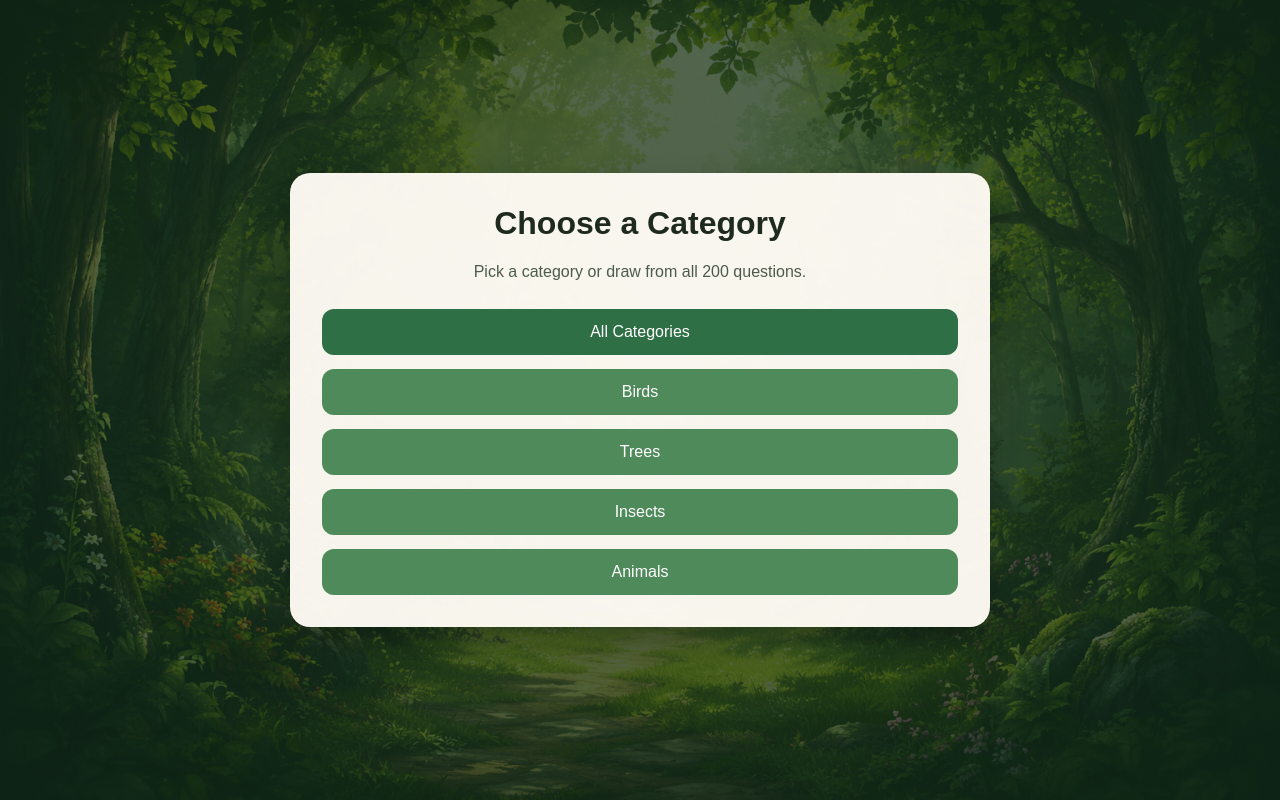
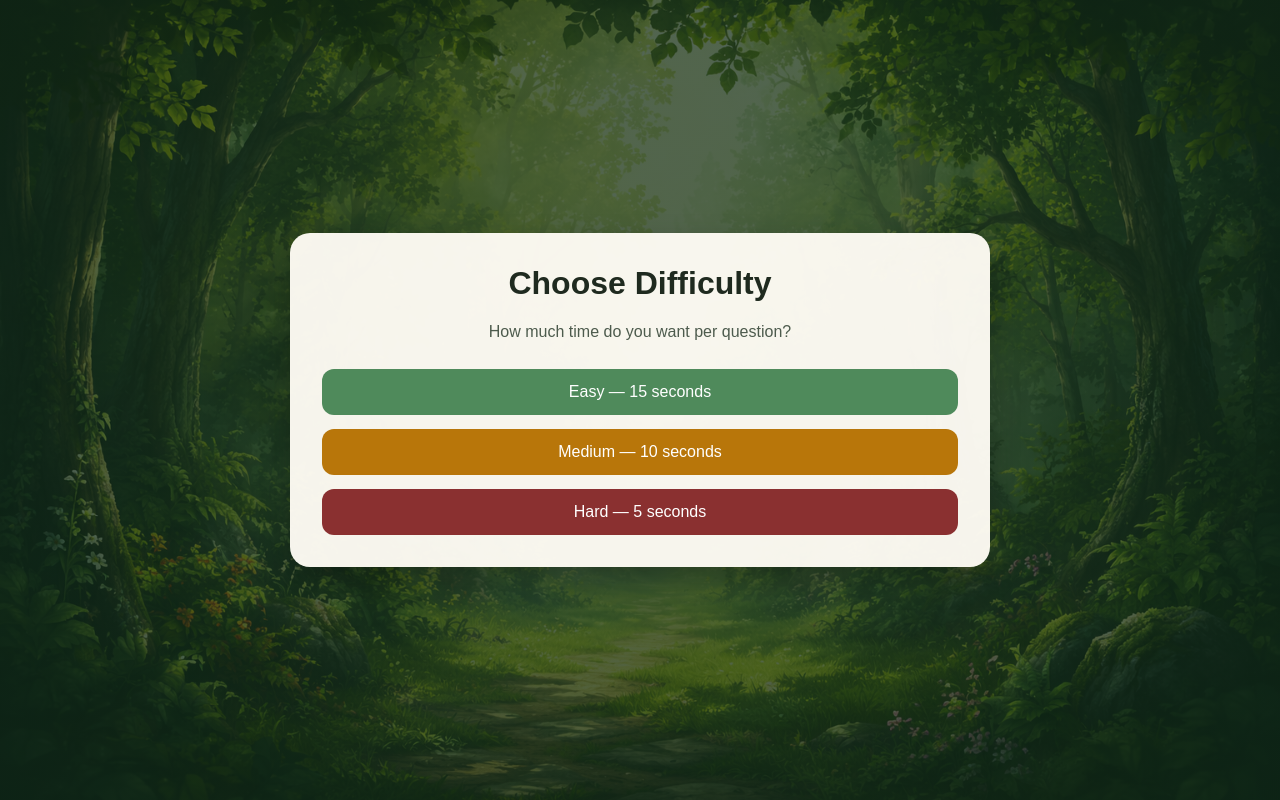
Before and after one commit to Meditationzencode/nature-quiz, a Flask app: page /start in a window 1280 px wide. Run offline with Flask 3, Linux system fonts and the light colour scheme.

Commit message:
Add Easy/Medium/Hard difficulty selection as first step
Quiz now has two steps: pick difficulty (15s/10s/5s timer) then pick
category. Difficulty is stored in session and drives the countdown
timer on each question.

Co-Authored-By: Claude Sonnet 4.6 <noreply@anthropic.com>

```diff
--- a/app.py
+++ b/app.py
@@ -1,4 +1,5 @@
 import os
+import random
 from dotenv import load_dotenv
 from flask import Flask, render_template, request, redirect, url_for, session
 
@@ -7,12 +8,23 @@ try:
     from questions import questions, birds, trees, insects, animals
 except Exception:
     questions = birds = trees = insects = animals = []
-import random
 
 app = Flask(__name__)
 app.secret_key = os.environ.get("SECRET_KEY", "dev-only-fallback")
 
 QUESTIONS_PER_GAME = 10
+CATEGORIES = {
+    "All": questions,
+    "Birds": birds,
+    "Trees": trees,
+    "Insects": insects,
+    "Animals": animals,
+}
+DIFFICULTY_TIMERS = {
+    "Easy": 15,
+    "Medium": 10,
+    "Hard": 5,
+}
 
 
 @app.route("/")
@@ -23,8 +35,26 @@ def home():
 @app.route("/start", methods=["GET", "POST"])
 def start_quiz():
     if request.method == "POST":
+        difficulty = request.form.get("difficulty")
+        if difficulty not in DIFFICULTY_TIMERS:
+            return redirect(url_for("start_quiz"))
+        session["time_limit"] = DIFFICULTY_TIMERS[difficulty]
+        return redirect(url_for("choose_category"))
+    return render_template("difficulty.html")
+
+
+@app.route("/category", methods=["GET", "POST"])
+def choose_category():
+    if not session.get("time_limit"):
+        return redirect(url_for("start_quiz"))
+
+    if request.method == "POST":
         category = request.form.get("category", "All")
-        pool = {"Birds": birds, "Trees": trees, "Insects": insects, "Animals": animals}.get(category, questions)
+
+        if category not in CATEGORIES:
+            return redirect(url_for("choose_category"))
+
+        pool = CATEGORIES[category]
 
         if not pool:
             return render_template("500.html"), 500
@@ -60,7 +90,8 @@ def quiz():
         question=question,
         question_number=current_question + 1,
         total_questions=len(selected_questions),
-        feedback=feedback
+        feedback=feedback,
+        time_limit=session.get("time_limit", 15)
     )
 
 
@@ -75,12 +106,16 @@ def answer():
     if current_question >= len(selected_questions):
         return redirect(url_for("result"))
 
-    chosen_answer = request.form.get("answer")
-    if not chosen_answer:
+    if session.get("feedback"):
         return redirect(url_for("quiz"))
 
-    correct_answer = selected_questions[current_question]["answer"]
+    chosen_answer = request.form.get("answer")
+    question = selected_questions[current_question]
 
+    if not chosen_answer or chosen_answer not in question["choices"]:
+        return redirect(url_for("quiz"))
+
+    correct_answer = question["answer"]
     is_correct = chosen_answer == correct_answer
 
     if is_correct:
@@ -97,10 +132,14 @@ def answer():
 
 @app.route("/next", methods=["POST"])
 def next_question():
-    if not session.get("selected_questions"):
+    selected_questions = session.get("selected_questions")
+    if not selected_questions:
         return redirect(url_for("home"))
 
     current_question = session.get("current_question", 0)
+    if current_question >= len(selected_questions):
+        return redirect(url_for("result"))
+
     session["current_question"] = current_question + 1
     session["feedback"] = None
 
--- a/requirements.txt
+++ b/requirements.txt
@@ -1,3 +1,4 @@
 Flask
 python-dotenv
 gunicorn
+waitress
--- a/static/style.css
+++ b/static/style.css
@@ -76,7 +76,10 @@ h1, h2 {
 
 .answer-button,
 .main-button,
-.secondary-button {
+.secondary-button,
+.difficulty-easy,
+.difficulty-medium,
+.difficulty-hard {
     display: inline-block;
     width: 100%;
     text-align: center;
@@ -94,9 +97,27 @@ h1, h2 {
     color: white;
 }
 
+.difficulty-easy {
+    background: #4f8a5b;
+    color: white;
+}
+
+.difficulty-medium {
+    background: #b8760a;
+    color: white;
+}
+
+.difficulty-hard {
+    background: #8a3030;
+    color: white;
+}
+
 .answer-button:hover,
 .main-button:hover,
-.secondary-button:hover {
+.secondary-button:hover,
+.difficulty-easy:hover,
+.difficulty-medium:hover,
+.difficulty-hard:hover {
     transform: translateY(-1px);
     opacity: 0.95;
 }
--- a/templates/category.html
+++ b/templates/category.html
@@ -6,7 +6,7 @@
 <h1>Choose a Category</h1>
 <p class="small-text">Pick a category or draw from all 200 questions.</p>
 
-<form method="POST" action="{{ url_for('start_quiz') }}">
+<form method="POST" action="{{ url_for('choose_category') }}">
     <div class="answers">
         <button class="main-button" name="category" value="All">All Categories</button>
         <button class="answer-button" name="category" value="Birds">Birds</button>
--- /dev/null
+++ b/templates/difficulty.html
@@ -0,0 +1,16 @@
+{% extends "layout.html" %}
+
+{% block title %}Choose Difficulty — Nature Quiz{% endblock %}
+
+{% block content %}
+<h1>Choose Difficulty</h1>
+<p class="small-text">How much time do you want per question?</p>
+
+<form method="POST" action="{{ url_for('start_quiz') }}">
+    <div class="answers">
+        <button class="difficulty-easy" name="difficulty" value="Easy">Easy — 15 seconds</button>
+        <button class="difficulty-medium" name="difficulty" value="Medium">Medium — 10 seconds</button>
+        <button class="difficulty-hard" name="difficulty" value="Hard">Hard — 5 seconds</button>
+    </div>
+</form>
+{% endblock %}
```
Also changed, not shown: templates/quiz.html (+4 -4 lines).
